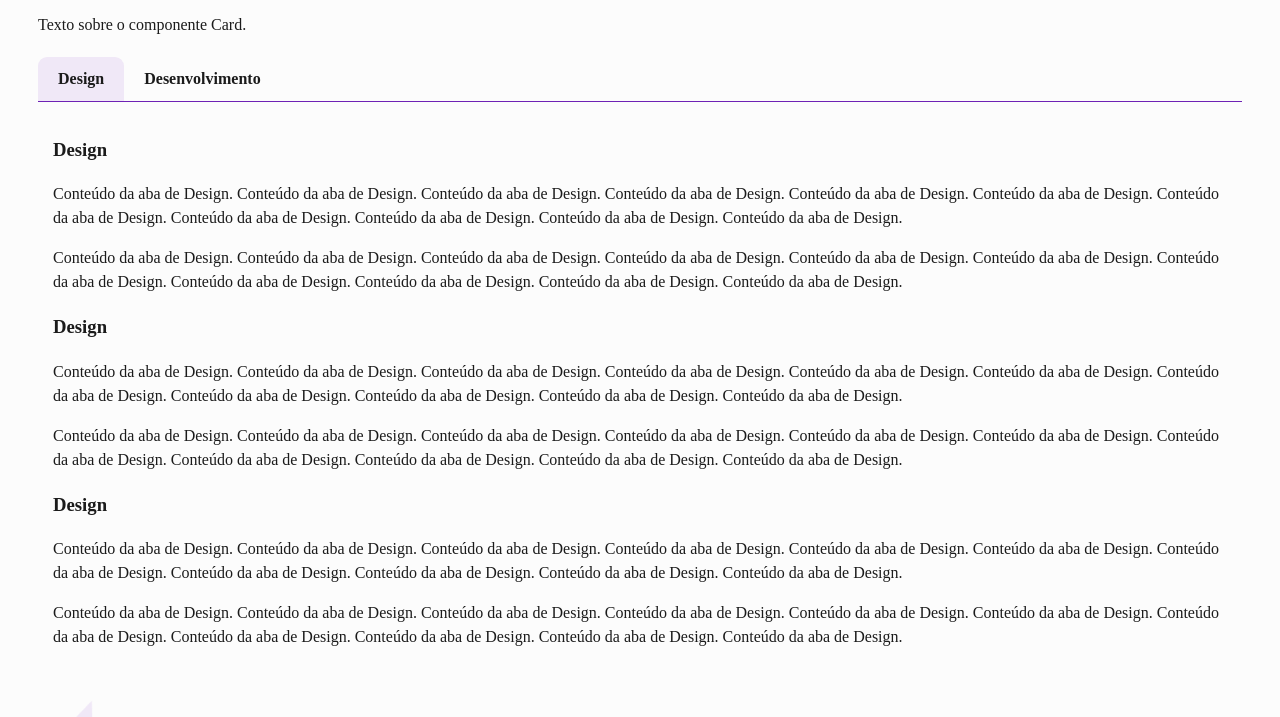
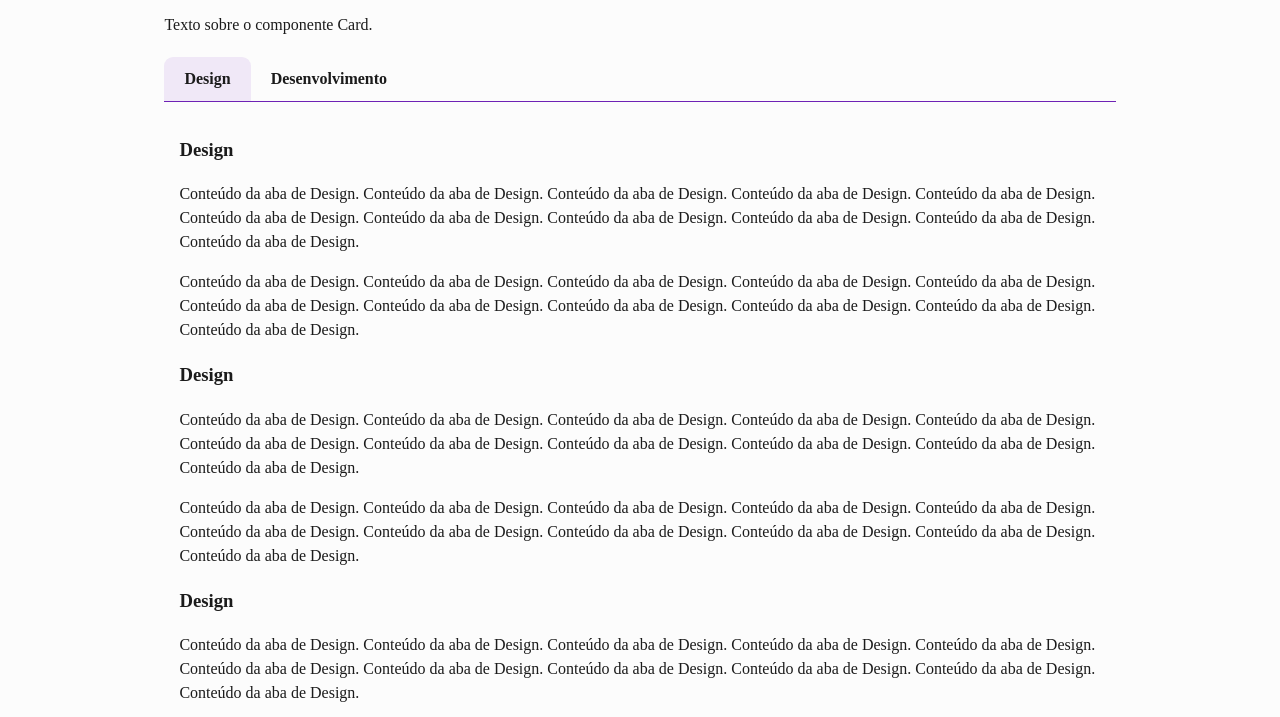
Before and after one commit to marinamicas/designsystem, a plain HTML site: page Pages/card.html in a window 1280 px wide. Shown: the part 196-913 px from the top of the page. Drawn offline with nearby package versions, Linux system fonts and the light colour scheme; files that its build step writes are made by us from their sources; a web font is replaced by a local one.

Commit message:
ajuste largura da página marca

```diff
--- a/styles/templates/_main.scss
+++ b/styles/templates/_main.scss
@@ -16,6 +16,7 @@
 
 .t-page {
     grid-area: t-page;
+    padding: 0 10%;
 }
 
 .t-footer {
```
